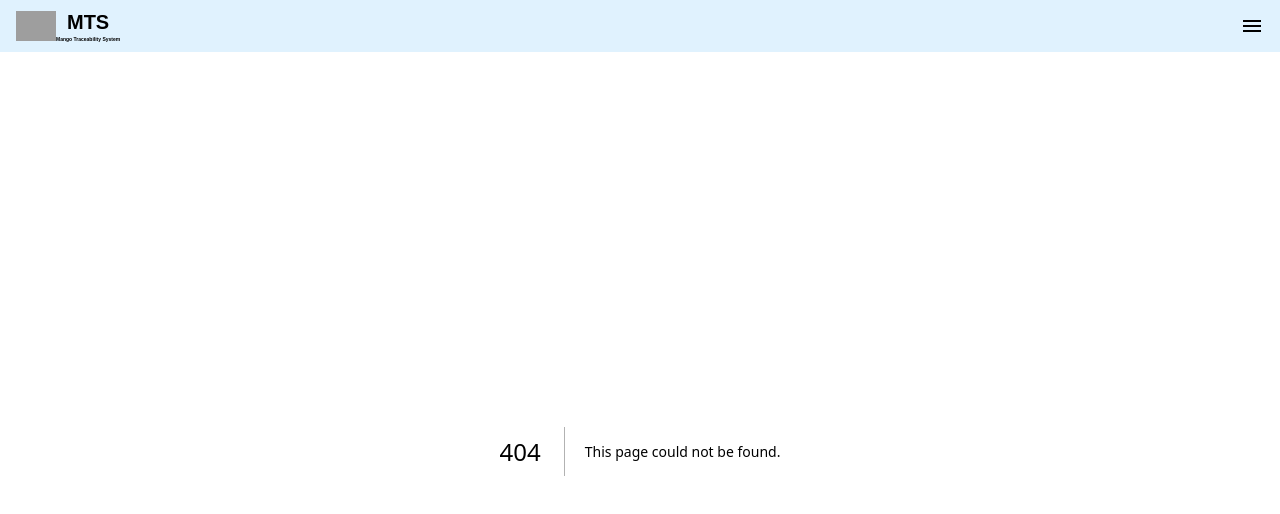
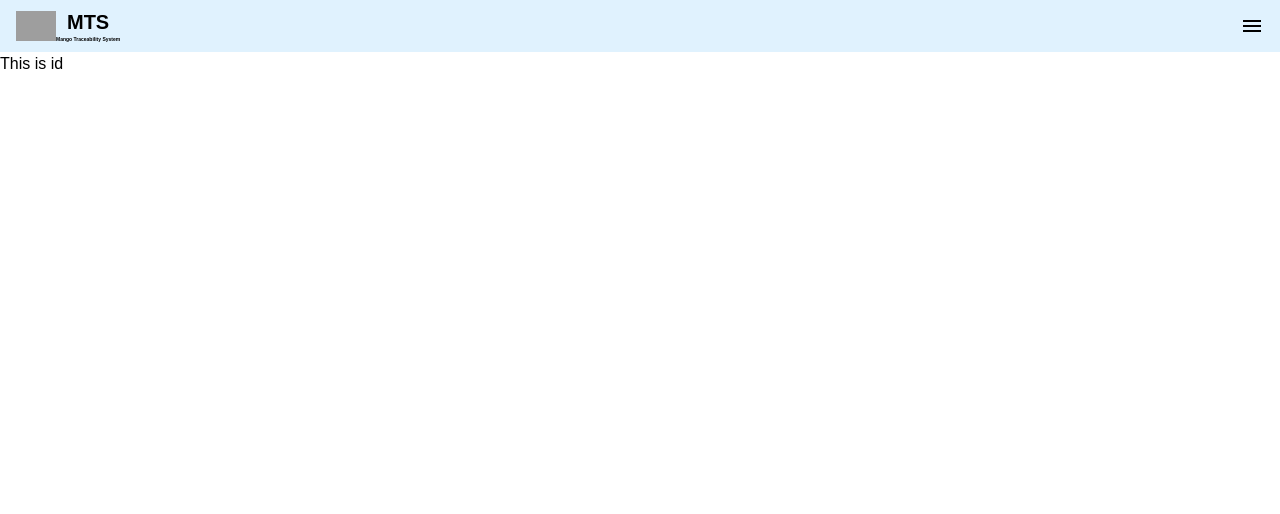
Before and after one commit to AmritHimanshu/Mango_Traceability_System, a Next.js app in the folder client/: page /farmer/farms/1 in a window 1280 px wide. Before the commit this address had no page. Shown: the top 514 px of the page. Built offline with nearby package versions, Linux system fonts and the light colour scheme; grey boxes are pictures that could not be loaded; a web font is replaced by a local one.

Commit message:
Working on farm detail page

```diff
--- /dev/null
+++ b/client/src/app/farmer/farms/[id]/page.tsx
@@ -0,0 +1,13 @@
+"use client";
+
+import React from "react";
+
+function page() {
+  return (
+    <div>
+      <div>This is id</div>
+    </div>
+  );
+}
+
+export default page;
--- a/client/src/app/farmer/farms/page.tsx
+++ b/client/src/app/farmer/farms/page.tsx
@@ -2,7 +2,7 @@
 
 import React, { useEffect, useState } from "react";
 import { useRouter } from "next/navigation";
-import { CREATE_FARM } from "@/utils/Paths/paths";
+import { CREATE_FARM, FARMS, LOGIN } from "@/utils/Paths/paths";
 import { FARMER_FETCH_FARMS_LIST } from "@/utils/Apis/api";
 import { FarmList } from "@/utils/Types/interfaces";
 import ListFarmCard from "@/app/components/farmer/components/ListFarmCard";
@@ -31,6 +31,11 @@ function page() {
       );
 
       const data = await res.json();
+
+      if(res.status !== 201){
+        router.push(LOGIN);
+        return;
+      }
 
       setFarms((prev) => {
         if (prev.length === 0) return data;
@@ -65,7 +70,7 @@ function page() {
   }, []);
 
   const handleSelectedFarm = async (id: string) => {
-    console.log(id);
+    router.push(`${FARMS}/${id}`);
   };
 
   return (
```
